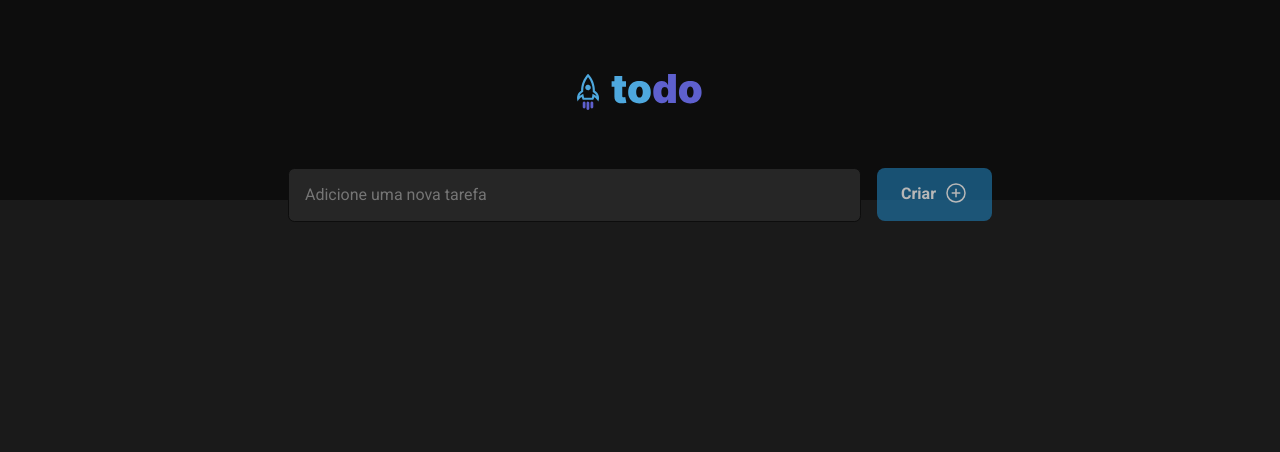
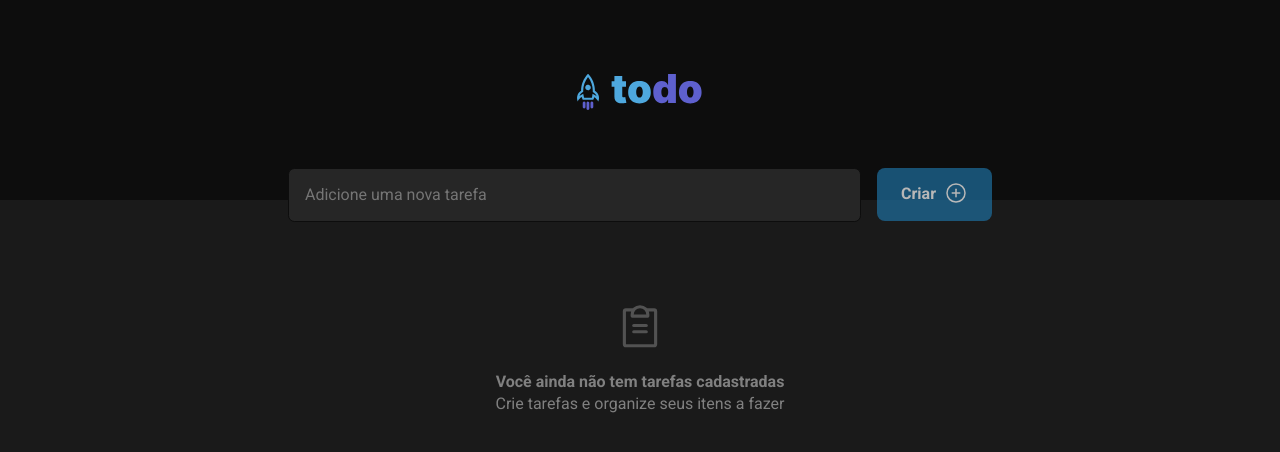
Before and after one commit to zhydani/todo-react-project, a React (Vite) app: page / in a window 1280 px wide. Both pictures are taken after a click on the button 963 px from the left and 338 px from the top of the page. Shown: the top 452 px of the page. Built offline with nearby package versions, Linux system fonts and the light colour scheme.

Commit message:
adicionando componente de lista vazia

```diff
--- /dev/null
+++ b/src/components/EmptyList.module.css
@@ -0,0 +1,14 @@
+.emptyList {
+    text-align: center;
+    color: --grey-300;
+}
+
+.clipboard {
+    color: #525252;
+    margin-bottom: 1rem;
+}
+
+.firstParagraph {
+    font-weight: bold;
+    margin-bottom: 0.2rem;
+}
--- /dev/null
+++ b/src/components/EmptyList.tsx
@@ -0,0 +1,12 @@
+import styles from './EmptyList.module.css'
+import { ClipboardText } from 'phosphor-react'
+
+export function EmptyList() {
+  return (
+    <div className={styles.emptyList}>
+      <ClipboardText size={50} className={styles.clipboard} />
+      <p className={styles.firstParagraph}>Você ainda não tem tarefas cadastradas</p>
+      <p>Crie tarefas e organize seus itens a fazer</p>
+    </div>
+  )
+}
--- a/src/components/Todo.tsx
+++ b/src/components/Todo.tsx
@@ -3,39 +3,41 @@ import { ChangeEvent, FormEvent, InvalidEvent, useState } from 'react'
 import styles from './Todo.module.css'
 import { Task } from './Task'
 import { PlusCircle } from 'phosphor-react'
+import { EmptyList } from './EmptyList';
 
 export function Todo() {
   const [tasks, setTasks] = useState([
     'Concluir desafio RocketSeat!'
   ]);
 
-  const [newTaskText, setNewTaskText] = useState('');
+  const [newTaskText, setNewTaskText] = useState('')
 
   function handleCrateNewTask(event: FormEvent) {
     event.preventDefault()
 
-    setTasks([...tasks, newTaskText]);
-    setNewTaskText('');
+    setTasks([...tasks, newTaskText])
+    setNewTaskText('')
   }
 
   function handleNewTaskChange(event: ChangeEvent<HTMLTextAreaElement>) {
-    event.target.setCustomValidity('');
-    setNewTaskText(event.target.value);
+    event.target.setCustomValidity('')
+    setNewTaskText(event.target.value)
   }
 
   function handleNewTaskInvalid(event: InvalidEvent<HTMLTextAreaElement>) {
-    event.target.setCustomValidity('Esse campo é obrigatório!');
+    event.target.setCustomValidity('Esse campo é obrigatório!')
   }
 
   function deleteTask(taskToDelete: string) {
     const tasksWithoutDeletedOne = tasks.filter(task => {
-      return task !== taskToDelete;
+      return task !== taskToDelete
     })
 
-    setTasks(tasksWithoutDeletedOne);
+    setTasks(tasksWithoutDeletedOne)
   }
 
-  const isNewTaskEmpty = newTaskText.length === 0;
+  const isNewTaskEmpty = newTaskText.length === 0
+  const isTaskListEmpty = tasks.length === 0
 
   return (
     <article className={styles.todo}>
@@ -58,15 +60,15 @@ export function Todo() {
       </form>
 
       <div className={styles.taskList}>
-        {tasks.map(task => {
-          return (
-            <Task
-              key={task}
-              content={task}
-              onDeleteTask={deleteTask}
-            />
-          )
-        })}
+        {isTaskListEmpty ? (
+          <EmptyList /> // Renderize o componente de lista vazia quando a lista de tarefas estiver vazia
+        ) : (
+          <div>
+            {tasks.map(task => (
+              <Task key={task} content={task} onDeleteTask={deleteTask} />
+            ))}
+          </div>
+        )}
       </div>
     </article>
   )
```
